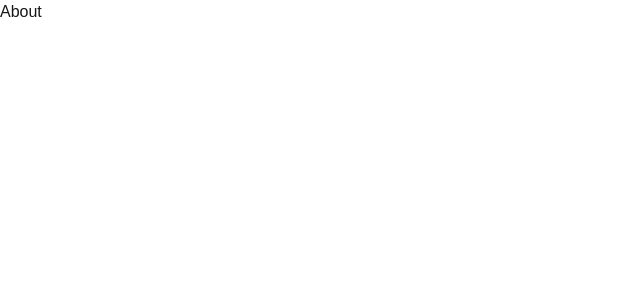
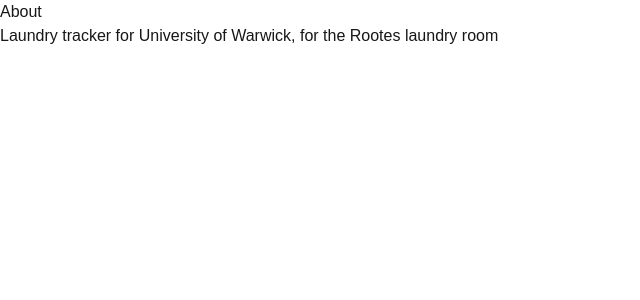
Before and after one commit to revers3ntropy/laundry-tracker, a Next.js app: page /about in a window 1280 px wide. Shown: the top 300 px of the page, without its empty margins (0-640 px from the left). Built offline with nearby package versions, Linux system fonts and the light colour scheme.

Commit message:
add info to about page

```diff
--- a/src/app/about/page.tsx
+++ b/src/app/about/page.tsx
@@ -1,3 +1,8 @@
 export default function () {
-    return <main>About</main>
+    return <main>
+        <h1> About </h1>
+        <p>
+            Laundry tracker for University of Warwick, for the Rootes laundry room
+        </p>
+    </main>
 }
```
